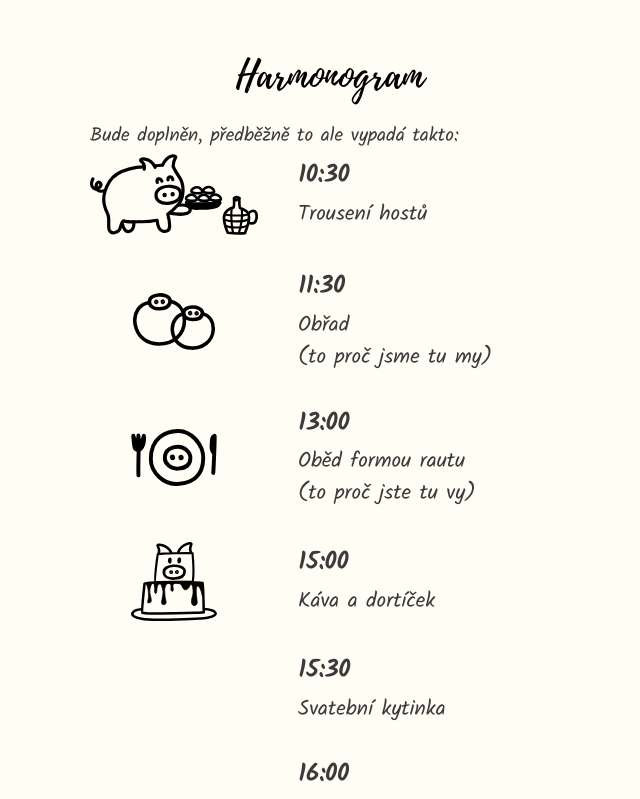
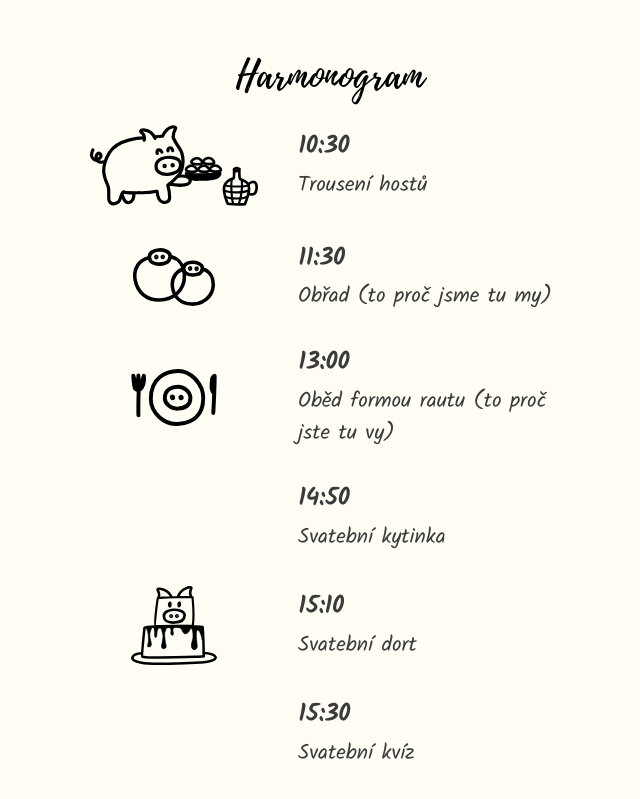
Before and after one commit to Papooch/takmysetedavemem.cz, a Nuxt app: page / in a window 1280 px wide. Shown: the part 1760-2559 px from the top of the page, without its empty margins (310-950 px from the left). Built offline with nearby package versions, Linux system fonts and the light colour scheme.

Commit message:
Update schedule section with finalized content (both CZ and EN)

```diff
--- a/app/components/molecules/ScheduleSection.vue
+++ b/app/components/molecules/ScheduleSection.vue
@@ -82,19 +82,19 @@ const items = [
     imageScale: 0.8,
   },
   {
-    time: "15:00",
+    time: "14:50",
+    text: scheduleContent.flower,
+    // image: "/svg/pig-flower.svg",
+    // imageScale: 1.1,
+  },
+  {
+    time: "15:10",
     text: scheduleContent.cake,
     image: "/svg/pig-cake.svg",
     imageScale: 1.1,
   },
   {
     time: "15:30",
-    text: scheduleContent.flower,
-    // image: "/svg/pig-flower.svg",
-    // imageScale: 1.1,
-  },
-  {
-    time: "16:00",
     text: scheduleContent.quiz,
     image: undefined,
   },
--- a/i18n/locales/cz.ts
+++ b/i18n/locales/cz.ts
@@ -23,16 +23,16 @@ export const cz = {
     },
     schedule: {
       title: "Harmonogram",
-      note: "Bude doplněn, předběžně to ale vypadá takto:",
+      note: "",
       content: {
         guestArrival: "Trousení hostů",
-        ceremony: "Obřad\n(to proč jsme tu my)",
-        lunch: "Oběd formou rautu\n(to proč jste tu vy)",
-        cake: "Káva a dortíček",
+        ceremony: "Obřad (to proč jsme tu my)",
+        lunch: "Oběd formou rautu (to proč jste tu vy)",
+        cake: "Svatební dort",
         flower: "Svatební kytinka",
         quiz: "Svatební kvíz",
         barbecue: "Grilování",
-        band: "Příjezd živé kapely\na první tanec",
+        band: "První tanec a začátek živé hudby",
         lateRefreshments: "Pozdní občerstvení",
         end: "Konec oficiálního programu,\nale zábava bude pokračovat až do&nbsp;rána",
       },
--- a/i18n/locales/en.ts
+++ b/i18n/locales/en.ts
@@ -25,16 +25,16 @@ export const en: Translations = {
     },
     schedule: {
       title: "Schedule",
-      note: "Will be added, but tentatively it looks like this:",
+      note: "",
       content: {
         guestArrival: "Guest arrival",
-        ceremony: "Ceremony\n(the reason we're here)",
-        lunch: "Lunch buffet\n(the reason you're here)",
-        cake: "Coffee and cakes",
+        ceremony: "Ceremony (the reason we're here)",
+        lunch: "Lunch buffet (the reason you're here)",
+        cake: "Wedding cake",
         flower: "Wedding bouquet",
         quiz: "Wedding quiz",
         barbecue: "Barbecue",
-        band: "Arrival of live band\nand the first dance",
+        band: "First dance and start of live music",
         lateRefreshments: "Late refreshments",
         end: "End of the official program,\nbut the party will continue until the morning",
       },
```
